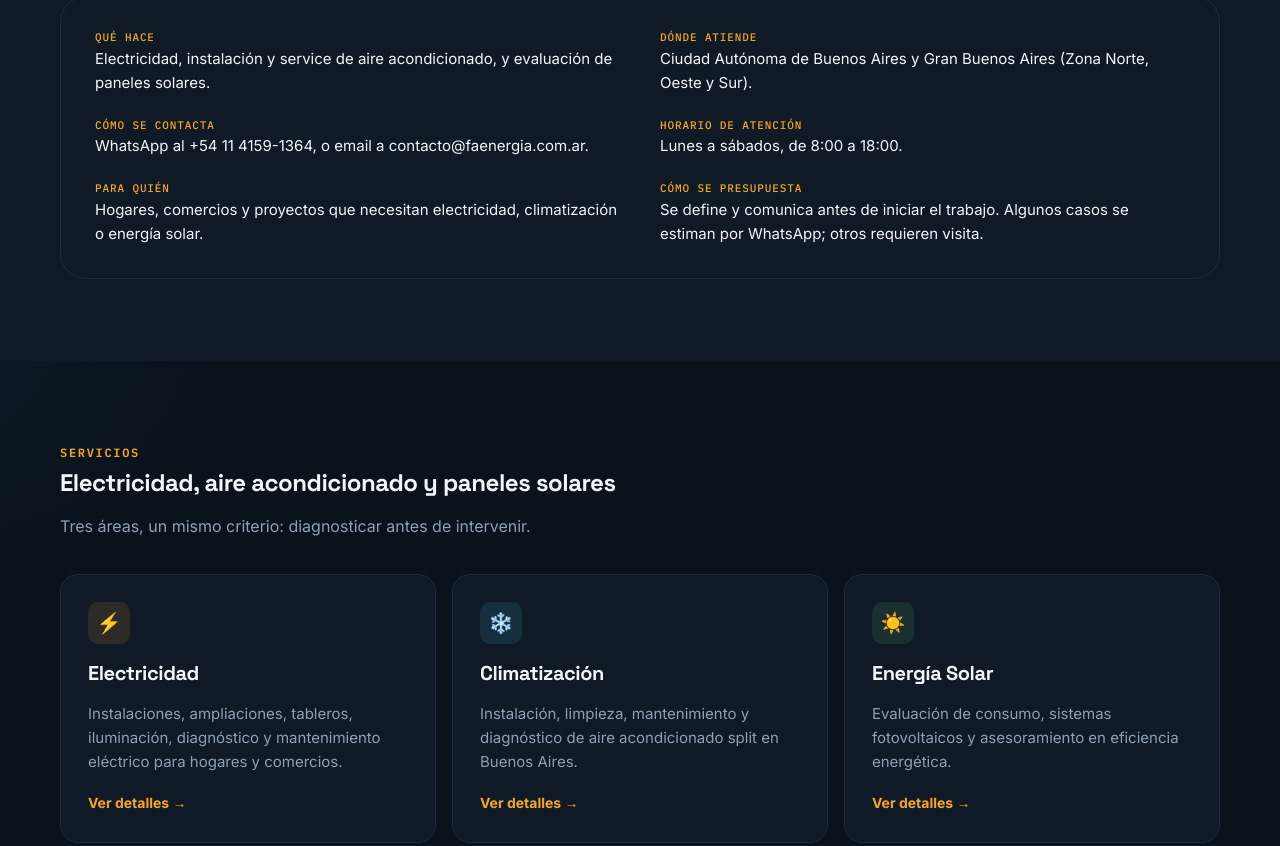
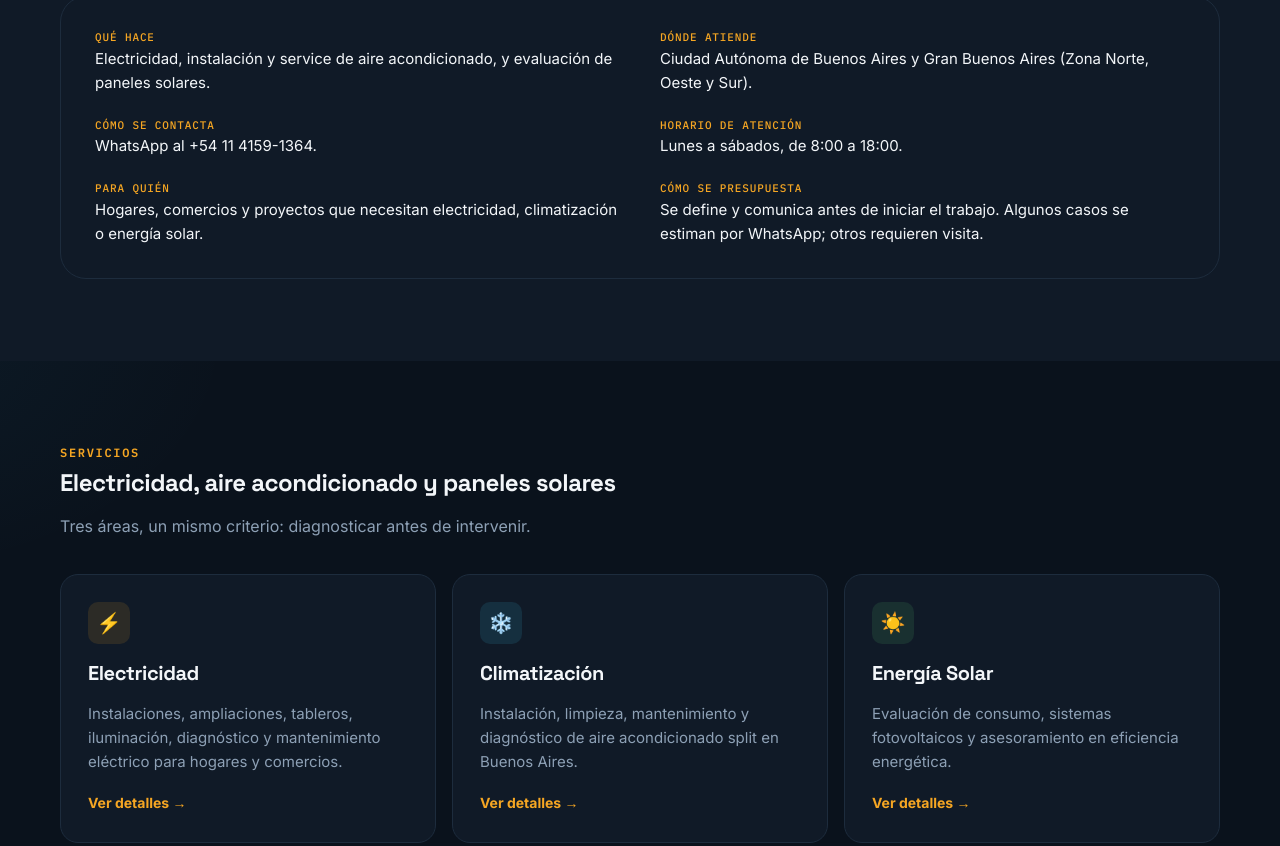
Before and after one commit to Flavioarzamendia/faenergiaweb, a plain HTML site: page index.html in a window 1280 px wide. Shown: the part 920-1766 px from the top of the page. Drawn offline with Linux system fonts and the light colour scheme.

Commit message:
Update index.html

```diff
--- a/index.html
+++ b/index.html
@@ -366,7 +366,7 @@ details p{color:var(--muted);max-width:800px;padding-top:12px;font-size:15px}
 <div class="brief" aria-label="Datos clave del servicio">
 <div><dt>Qué hace</dt><dd>Electricidad, instalación y service de aire acondicionado, y evaluación de paneles solares.</dd></div>
 <div><dt>Dónde atiende</dt><dd>Ciudad Autónoma de Buenos Aires y Gran Buenos Aires (Zona Norte, Oeste y Sur).</dd></div>
-<div><dt>Cómo se contacta</dt><dd>WhatsApp al +54 11 4159-1364, o email a contacto@faenergia.com.ar.</dd></div>
+<div><dt>Cómo se contacta</dt><dd>WhatsApp al +54 11 4159-1364.</dd></div>
 <div><dt>Horario de atención</dt><dd>Lunes a sábados, de 8:00 a 18:00.</dd></div>
 <div><dt>Para quién</dt><dd>Hogares, comercios y proyectos que necesitan electricidad, climatización o energía solar.</dd></div>
 <div><dt>Cómo se presupuesta</dt><dd>Se define y comunica antes de iniciar el trabajo. Algunos casos se estiman por WhatsApp; otros requieren visita.</dd></div>
@@ -607,7 +607,6 @@ Electricidad · Climatización · Energías renovables<br>
 <div>
 Buenos Aires · Argentina<br>
 <a target="_blank" href="https://wa.me/541141591364?text=Hola%20FA,%20quiero%20consultar%20por%20un%20trabajo.">WhatsApp: +54 11 4159-1364</a><br>
-<a href="mailto:contacto@faenergia.com.ar">contacto@faenergia.com.ar</a>
 </div>
 </div>
 </footer>
```
